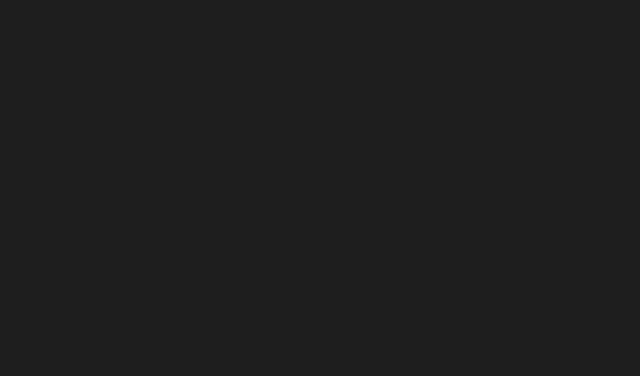
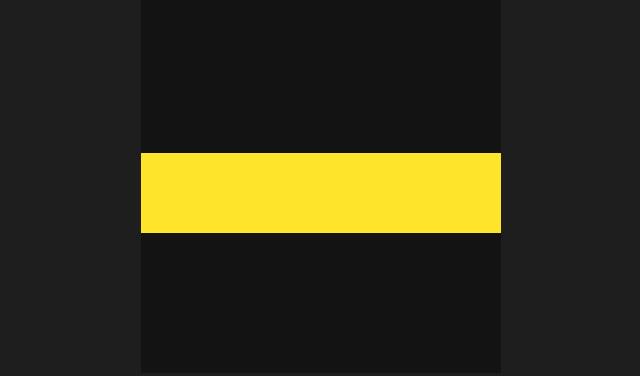
Before and after one commit to raskum1984/s-chistogo-lista, a plain HTML site: page html/index.html in a window 1280 px wide. Shown: the whole page, without its empty margins (319-959 px from the left). Drawn offline with Linux system fonts and the light colour scheme.

Commit message:
Собрали скелет страниц, коммит для работы из дома

```diff
--- a/html/index.html
+++ b/html/index.html
@@ -8,6 +8,17 @@
     <link rel="stylesheet" href="../style/style.css">
 </head>
 <body>
+    <header class="header content-section content-section_theme_dark">
 
+    </header>
+    <main class="main">
+     <section class="cover content-section content-section_theme_dark"></section>
+     <section class="intro content-section content-section_theme_dark"></section>
+     <section class="reasons content-section content-section_theme_bright"></section>
+     <section class="how-to content-section content-section_theme_dark"></section>
+    </main>
+    <footer class="footer content-section content-section_theme_dark">
+
+    </footer>
 </body>
 </html>
--- a/style/style.css
+++ b/style/style.css
@@ -1,6 +1,12 @@
 body {
+    font-family: 'Inter', Arial, Helvetica, sans-serif;
+    font-weight: 400;
+    font-size: 16px;
+    line-height: 1.2;
+    color: #ccc;
     margin: 0;
     background-color: #1e1e1e;
+
 }
 
 h1,
@@ -16,3 +22,41 @@ blockquote {
     margin: 0;
     padding: 0;
 }
+
+.header {
+    padding: 24px 20px;
+}
+
+.cover {
+    padding: 7px 0 30px 20px;
+}
+
+.intro {
+    padding: 30px 20px 38px;
+}
+
+.reasons {
+    padding: 40px 20px;
+}
+
+.how-to {
+    padding: 40px 20px 60px;
+}
+
+.footer {
+    padding: 20px;
+}
+
+.content-section {
+    width: 360px;
+    margin: auto;
+    box-sizing: border-box;
+}
+
+.content-section_theme_dark{
+    background-color: #131313;
+}
+
+.content-section_theme_bright{
+    background-color: #fee42a;
+}
```
